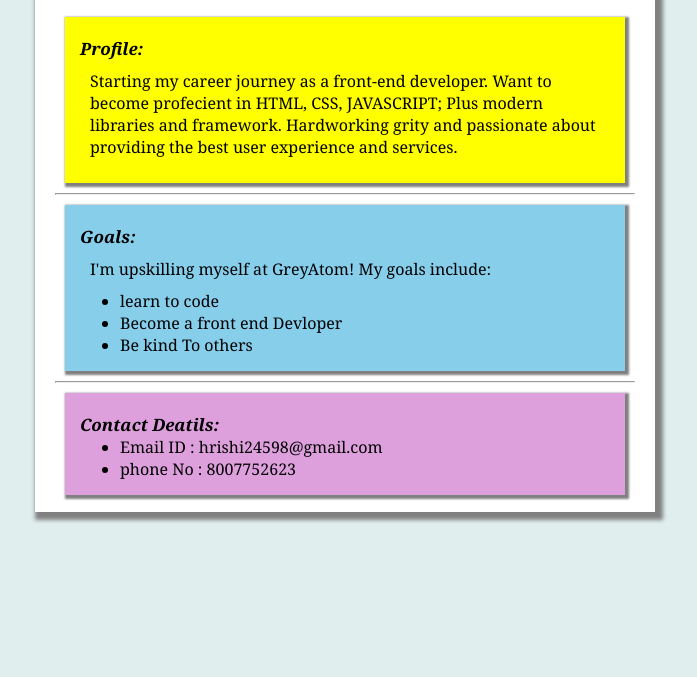
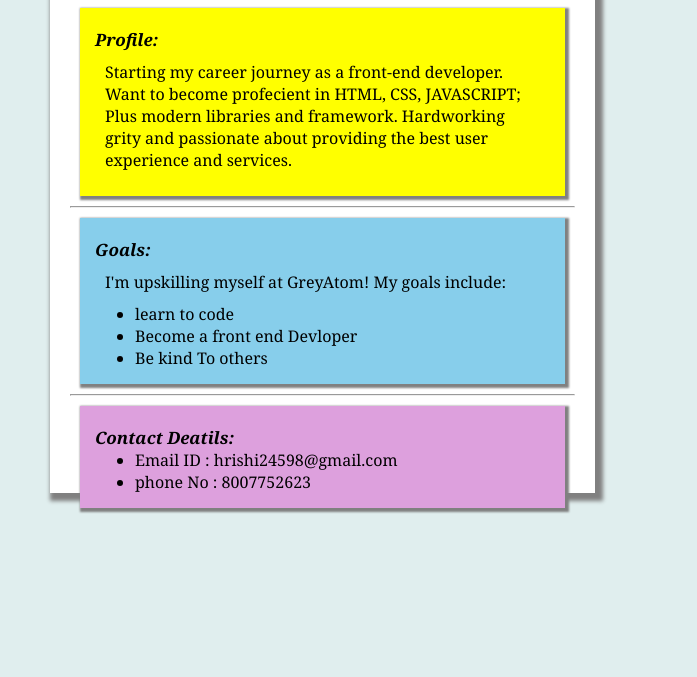
Before and after one commit to hrishimadyalkar/personal-portfolio-page, a plain HTML site: page index.html in a window 1280 px wide. Shown: the part 123-800 px from the top of the page, without its empty margins (295-992 px from the left). Drawn offline with Linux system fonts and the light colour scheme.

Commit message:
Update style.css

```diff
--- a/style.css
+++ b/style.css
@@ -5,16 +5,16 @@
     margin:auto;
 }
 body{
-
+    min-width: 500px;
     background-color: #e0eeee;
 }
 .profileBody{
     display: inline-block;
+    margin-top: 6px;
     background-color: white;
-    margin: 15px;
-    margin-left: 40px;
-    width: 100%;
-    height:600px;
+    margin-left: 55px;
+    width: 75%;
+    height:590px;
     padding:10px;
     max-width: 600px;
     box-shadow: 4px 4px 4px 4px gray;
```
